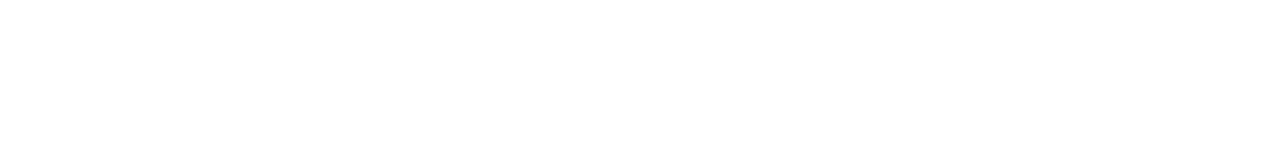
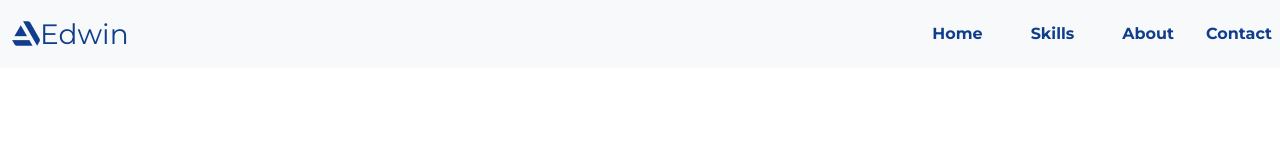
Before and after one commit to Edu58/Personal-Portofolio, a plain HTML site: page index.html in a window 1280 px wide. Drawn offline with nearby package versions, Linux system fonts and the light colour scheme.

Commit message:
style: added navbar

```diff
--- a/index.html
+++ b/index.html
@@ -14,6 +14,38 @@
 </head>
 <body>
 
+    <section class="landing-page">
+        <nav class="navbar navbar-expand-md fixed-top navbar-light bg-light">
+            <div class="container-fluid">
+                <a class="navbar-brand fs-3 fw-normal" href="#" style="color: #103E8D;">
+                    <i class="fa-brands fa-artstation"></i>Edwin</a>
+                <button class="navbar-toggler" type="button" data-bs-toggle="collapse" data-bs-target="#navbarSupportedContent"
+                    aria-controls="navbarSupportedContent" aria-expanded="false" aria-label="Toggle navigation">
+                    <span class="navbar-toggler-icon"></span>
+                </button>
+            </div>
+
+            <div class="collapse navbar-collapse" id="navbarSupportedContent">
+                <ul class="navbar-nav me-auto mb-2 mb-lg-0">
+                    <li class="nav-item">
+                        <a class="nav-link active fw-bold mx-lg-3 mx-md-3" aria-current="page" href="#" style="color: #103E8D;">Home</a>
+                    </li>
+                    <li class="nav-item">
+                        <a class="nav-link active fw-bold mx-lg-3 mx-md-3" href="#" style="color: #103E8D;">Skills</a>
+                    </li>
+                    <li class="nav-item">
+                        <a class="nav-link active fw-bold mx-lg-3 mx-md-3" href="#" style="color: #103E8D;">About</a>
+                    </li>
+                    <li class="nav-item">
+                        <a class="nav-link active fw-bold" href="#" style="color: #103E8D;">Contact</a>
+                    </li>
+                </ul>
+
+            </div>
+        </nav>
+
+
+    </section>
 
     <script src="main.js"></script>
     <!-- Bootstrap JavaScript Bundle with Popper -->
--- a/style.css
+++ b/style.css
@@ -0,0 +1,23 @@
+@import url('https://fonts.googleapis.com/css2?family=Montserrat:wght@100;200;300;400;500;600;700;800;900&display=swap');
+
+:root {
+    --primary-color: #103E8D;
+}
+
+*{
+    margin: 0;
+    padding: 0;
+    box-sizing: border-box;
+    list-style: none;
+    text-decoration: none;
+    scroll-behavior: smooth;
+    font-family: 'Montserrat', sans-serif;
+}
+
+nav .collapse ul li {
+    transition: .2s ease-in-out;
+}
+
+nav .collapse ul li:hover {
+    transform: translateY(-3px);
+}
```
